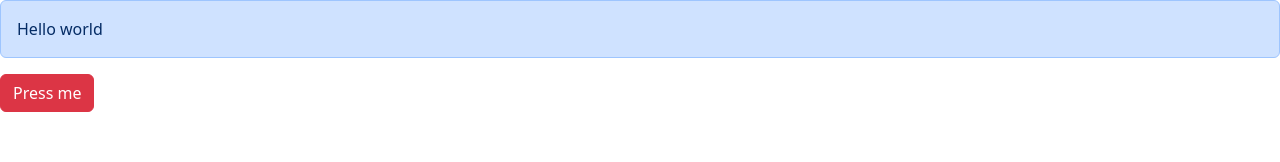
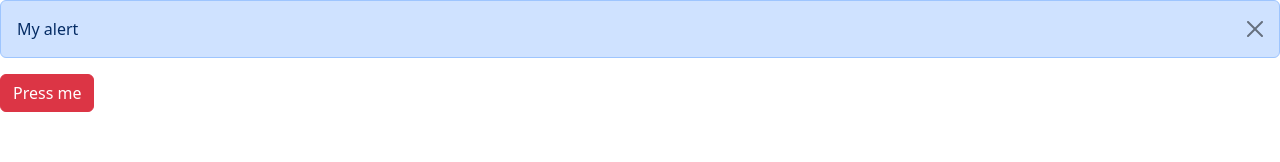
Before and after one commit to haroldport/react-app, a React (Vite) app: page / in a window 1280 px wide. Both pictures are taken after a click on the button "Press me". Shown: the top 162 px of the page. Built offline with nearby package versions, Linux system fonts and the light colour scheme.

Commit message:
Exercice: show alert

```diff
--- a/src/App.tsx
+++ b/src/App.tsx
@@ -1,13 +1,16 @@
+import { useState } from "react";
 import Alert from "./components/Alert";
 import Button from "./components/Button";
 
 function App() {
+  const [alertVisible, setAlertVisibility] = useState(false);
+
   return (
     <div>
-      <Alert>
-        Hello <span>world</span>
-      </Alert>
-      <Button color="danger" onClick={() => console.log("Clicked")}>
+      {alertVisible && (
+        <Alert onClose={() => setAlertVisibility(false)}>My alert</Alert>
+      )}
+      <Button color="danger" onClick={() => setAlertVisibility(true)}>
         Press me
       </Button>
     </div>
--- a/src/components/Alert.tsx
+++ b/src/components/Alert.tsx
@@ -2,10 +2,22 @@
 
 interface Props {
   children: ReactNode;
+  onClose: () => void;
 }
 
-const Alert = ({ children }: Props) => {
-  return <div className="alert alert-primary">{children}</div>;
+const Alert = ({ children, onClose }: Props) => {
+  return (
+    <div className="alert alert-primary alert-dismissible">
+      {children}
+      <button
+        type="button"
+        className="btn-close"
+        data-bs-dismiss="alert"
+        aria-label="Close"
+        onClick={onClose}
+      ></button>
+    </div>
+  );
 };
 
 export default Alert;
```
